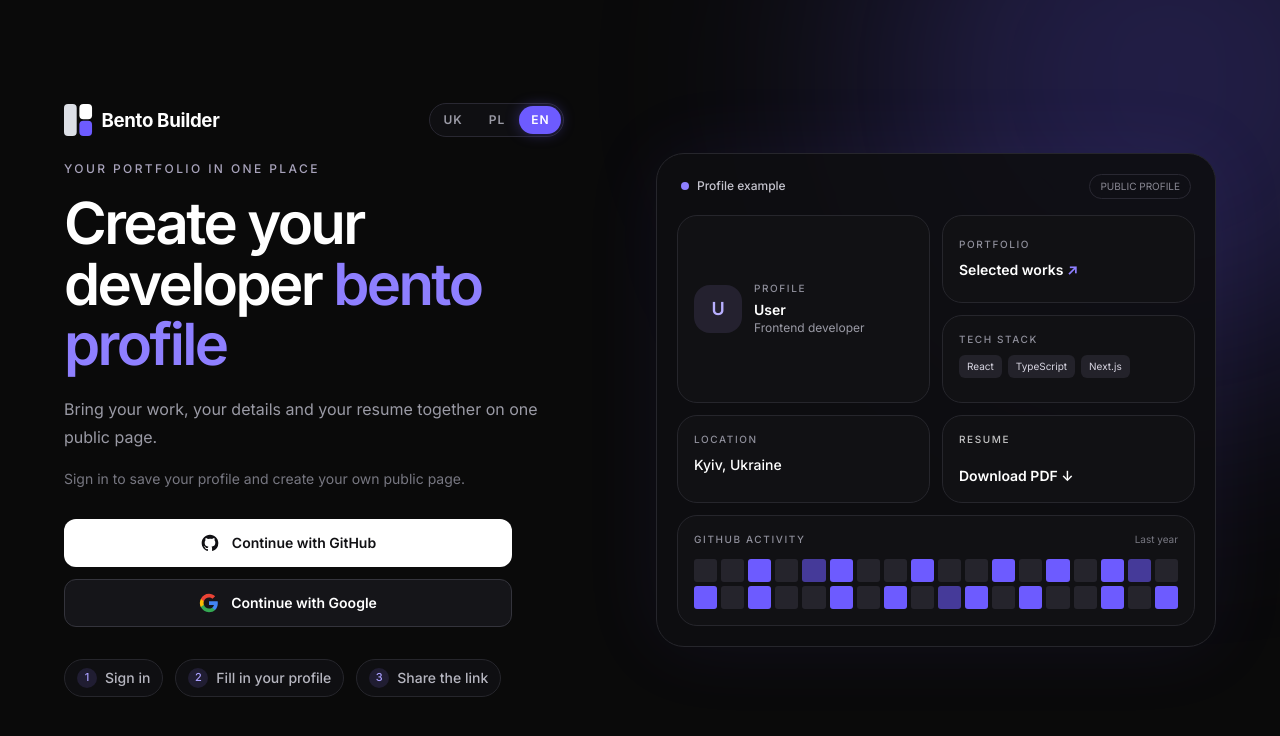
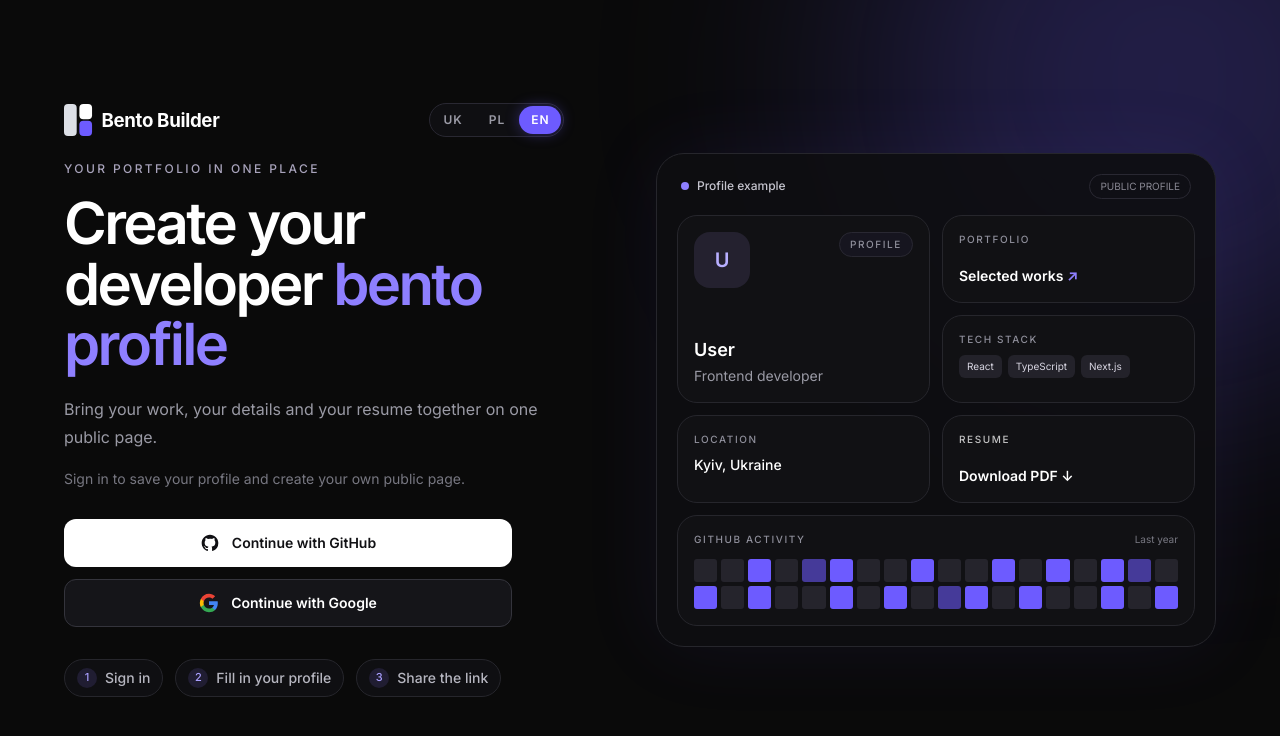
Before and after one commit to Svjatoslav22/bento-builder, a Next.js app in the folder apps/frontend/: page / in a window 1280 px wide. Shown: the top 736 px of the page. Built offline with nearby package versions, Linux system fonts and the light colour scheme; no server answers.

Commit message:
Refine landing profile card preview

```diff
--- a/apps/frontend/src/components/LandingPreview.tsx
+++ b/apps/frontend/src/components/LandingPreview.tsx
@@ -13,11 +13,21 @@ export default function LandingPreview() {
         <span className="rounded-full border border-[#292832] px-2.5 py-1 text-[10px] text-[#888792]">{p.publicBadge}</span>
       </div>
       <div className="grid grid-flow-dense grid-cols-6 auto-rows-[minmax(74px,auto)] gap-2.5 sm:auto-rows-[minmax(88px,auto)] sm:gap-3">
-        <div className={`${tileClass} col-span-4 row-span-1 flex min-w-0 items-center gap-3 sm:col-span-3 sm:row-span-2`}>
-          <div className="flex h-12 w-12 shrink-0 items-center justify-center rounded-2xl bg-[#24212f] text-lg font-semibold text-[#b8afff]">U</div>
-          <div className="min-w-0"><p className={labelClass}>{p.profile}</p><p className="mt-1 truncate text-sm font-semibold text-white">User</p><p className="truncate text-xs text-[#9A9AA5]">{p.role}</p></div>
+        <div className={`${tileClass} col-span-4 row-span-1 flex min-w-0 flex-col justify-between sm:col-span-3 sm:row-span-2`}>
+          <div className="flex items-start justify-between gap-2">
+            <div className="flex h-12 w-12 shrink-0 items-center justify-center rounded-2xl bg-[#24212f] text-lg font-semibold text-[#b8afff] sm:h-14 sm:w-14 sm:text-xl">
+              U
+            </div>
+            <span className="rounded-full border border-[#292832] bg-[#16151f] px-2.5 py-1 text-[10px] font-medium uppercase tracking-[0.16em] text-[#8f8f9b]">
+              {p.profile}
+            </span>
+          </div>
+          <div className="mt-4 min-w-0 sm:mt-6">
+            <p className="truncate text-base font-semibold text-white sm:text-lg">User</p>
+            <p className="mt-0.5 truncate text-xs text-[#9A9AA5] sm:text-sm">{p.role}</p>
+          </div>
         </div>
-        <div className={`${tileClass} col-span-2 row-span-1 flex min-w-0 flex-col justify-center sm:col-span-3`}>
+        <div className={`${tileClass} col-span-2 row-span-1 flex min-w-0 flex-col justify-between sm:col-span-3`}>
           <p className={labelClass}>{p.portfolio}</p><p className="mt-2 text-sm font-semibold text-white">{p.selectedWorks} <span className="text-[#8E7FFF]">↗</span></p>
         </div>
         <div className={`${tileClass} col-span-3 row-span-1 min-w-0 sm:col-span-3`}>
```
